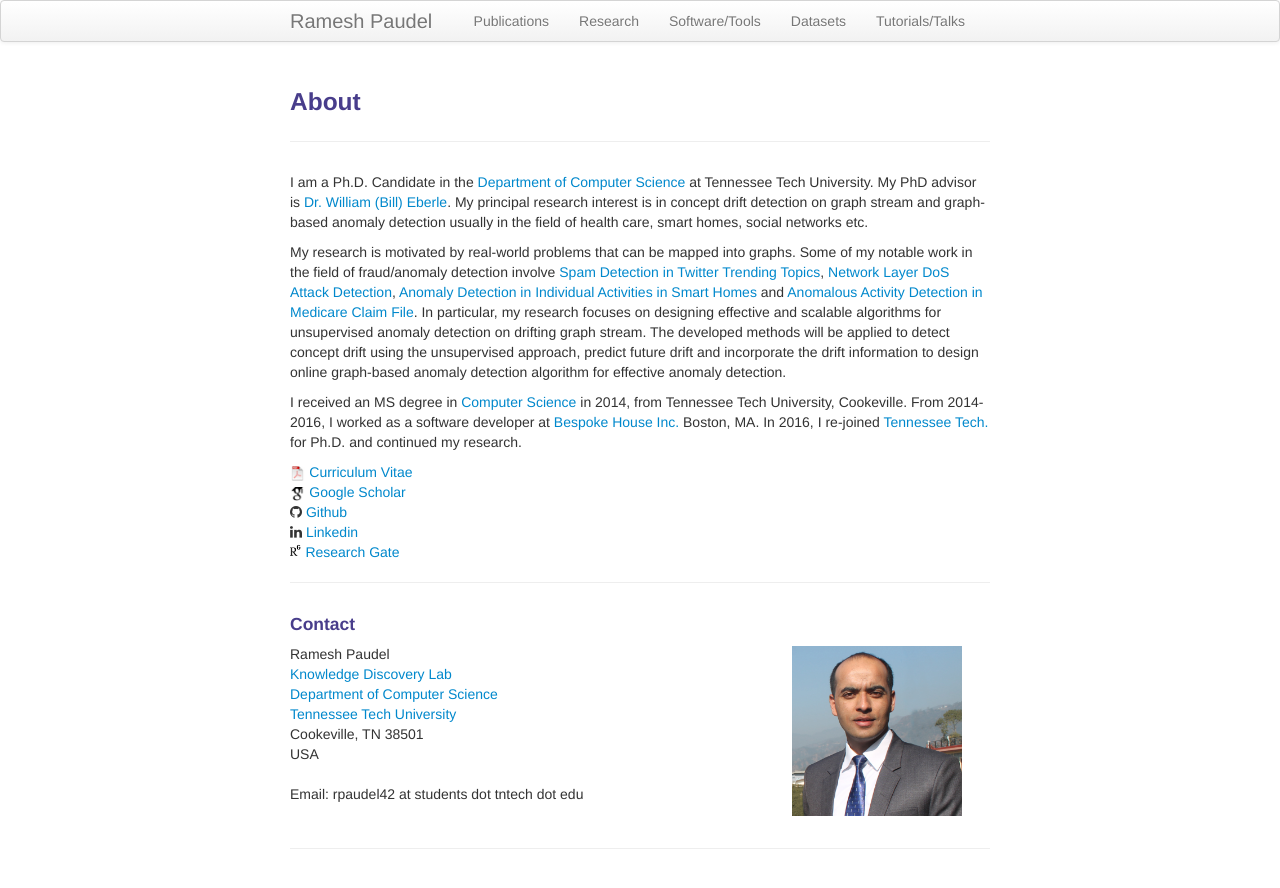
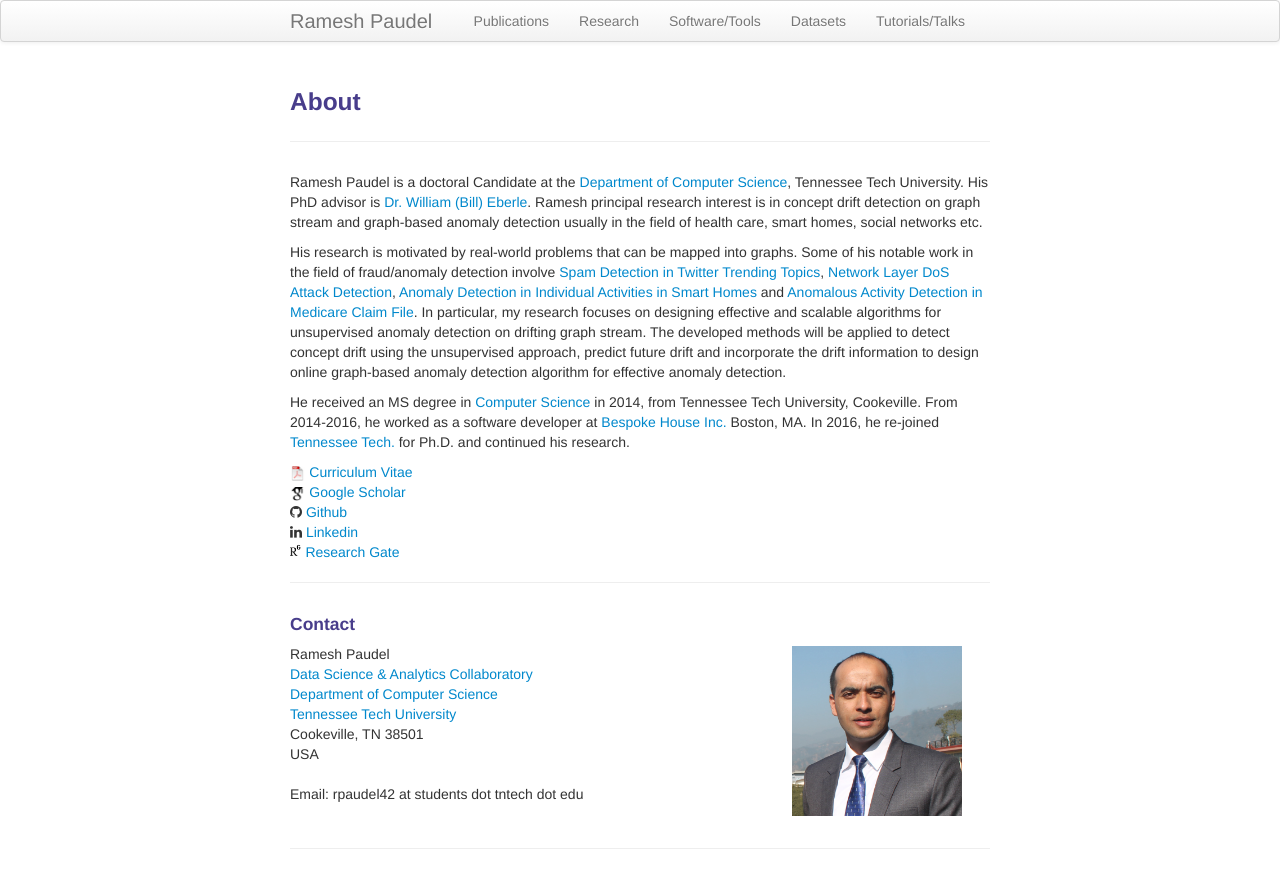
Before and after one commit to rpaudel42/rpaudel42.github.io, a Jekyll site: the page built from index.md, in a window 1280 px wide. Shown: the top 888 px of the page. Built offline with Jekyll 4.4.1, drawn with Linux system fonts in a browser that asks for light colours; nearby versions of some CDN libraries.

Commit message:
Change bio

```diff
--- a/index.md
+++ b/index.md
@@ -7,13 +7,13 @@ keywords: Paudel, concept drift, graph stream, graph based anomaly, anomaly dete
 <div class="page-header">
   <h3>About </h3>
 </div>
-I am a Ph.D. Candidate in the [Department of Computer Science](http://www.csc.tntech.edu) at Tennessee Tech University. My PhD advisor is [Dr. William (Bill) Eberle](http://users.csc.tntech.edu/~weberle/).
-My principal research interest is in concept drift detection on graph stream and graph-based anomaly detection usually in the field of health care, smart homes, social networks etc.
+Ramesh Paudel is a doctoral Candidate at the [Department of Computer Science](http://www.csc.tntech.edu), Tennessee Tech University. His PhD advisor is [Dr. William (Bill) Eberle](http://users.csc.tntech.edu/~weberle/).
+Ramesh principal research interest is in concept drift detection on graph stream and graph-based anomaly detection usually in the field of health care, smart homes, social networks etc.
 
-My research is motivated by real-world problems that can be mapped into graphs. Some of my notable work in the field of fraud/anomaly detection involve [Spam Detection in Twitter Trending Topics]({{ BASE_PATH }}/pages/spamtweet.html), [Network Layer DoS Attack Detection]({{ BASE_PATH }}/pages/dosattack.html), [Anomaly Detection in Individual Activities in Smart Homes]({{ BASE_PATH }}/pages/smarthomes.html) and [Anomalous Activity Detection in Medicare Claim File]({{ BASE_PATH }}/pages/medicare.html). In particular, my research focuses on designing effective and scalable algorithms for unsupervised anomaly detection on drifting graph stream. The developed methods will be applied to detect concept drift using the unsupervised approach, predict future drift and incorporate the drift information to design online graph-based anomaly detection algorithm for effective anomaly detection.
+His research is motivated by real-world problems that can be mapped into graphs. Some of his notable work in the field of fraud/anomaly detection involve [Spam Detection in Twitter Trending Topics]({{ BASE_PATH }}/pages/spamtweet.html), [Network Layer DoS Attack Detection]({{ BASE_PATH }}/pages/dosattack.html), [Anomaly Detection in Individual Activities in Smart Homes]({{ BASE_PATH }}/pages/smarthomes.html) and [Anomalous Activity Detection in Medicare Claim File]({{ BASE_PATH }}/pages/medicare.html). In particular, my research focuses on designing effective and scalable algorithms for unsupervised anomaly detection on drifting graph stream. The developed methods will be applied to detect concept drift using the unsupervised approach, predict future drift and incorporate the drift information to design online graph-based anomaly detection algorithm for effective anomaly detection.
 
-I received an MS degree in [Computer Science](http://www.csc.tntech.edu)
-in 2014, from Tennessee Tech University, Cookeville. From 2014-2016, I worked as a software developer at [Bespoke House Inc.](http://bespoke.house) Boston, MA. In 2016, I re-joined [Tennessee Tech.](https://www.tntech.edu) for Ph.D. and continued my research.
+He received an MS degree in [Computer Science](http://www.csc.tntech.edu)
+in 2014, from Tennessee Tech University, Cookeville. From 2014-2016, he worked as a software developer at [Bespoke House Inc.](http://bespoke.house) Boston, MA. In 2016, he re-joined [Tennessee Tech.](https://www.tntech.edu) for Ph.D. and continued his research.
 
 <img src="assets/icons/pdf-icon.png" style="width:1.1em !important;"/> [Curriculum Vitae]({{ BASE_PATH }}/assets/resume.pdf)<br/>
 <img src="assets/icons/ghat.png" style="width:1.1em !important;"/> [Google Scholar](https://scholar.google.com/citations?user=seHpymwAAAAJ&hl=en)<br/>
@@ -29,7 +29,7 @@ in 2014, from Tennessee Tech University, Cookeville. From 2014-2016, I worked as
     <div class="row-fluid">
         <div class="span5">
             Ramesh Paudel<br/>
-            <a href="http://www.csc.tntech.edu/kdl/index.php">Knowledge Discovery Lab</a><br/>
+            <a href="https://www.tntech.edu/engineering/programs/csc/data-science-collaboratory.php">Data Science & Analytics Collaboratory</a><br/>
             <a href="https://www.tntech.edu/engineering/departments/csc/">Department of Computer Science</a><br/>
             <a href="https://www.tntech.edu">Tennessee Tech University</a><br/>
             Cookeville, TN 38501<br/>
```
